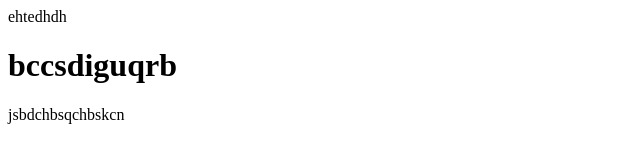
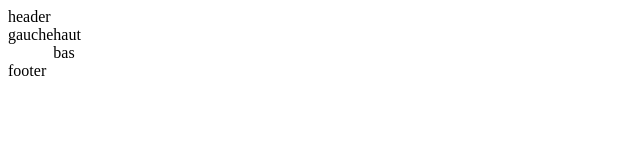
Before and after one commit to ColinBdn/Loups-garous, a plain HTML site: page index.html in a window 1280 px wide. Shown: the whole page, without its empty margins (0-640 px from the left). Drawn offline with Linux system fonts and the light colour scheme.

Commit message:
Update index.html

```diff
--- a/index.html
+++ b/index.html
@@ -1,3 +1,21 @@
-ehtedhdh
-<h1>bccsdiguqrb</h1>
-jsbdchbsqchbskcn
+
+<body>
+    <header>
+        header
+    </header>
+    <div  style="display: flex;">
+        <div>gauche</div>
+        <div>
+            <div>
+                haut
+            </div>
+            <div>
+                bas
+            </div>
+        </div>
+    </div>
+
+    <footer>
+        footer
+    </footer>
+</body>
```
